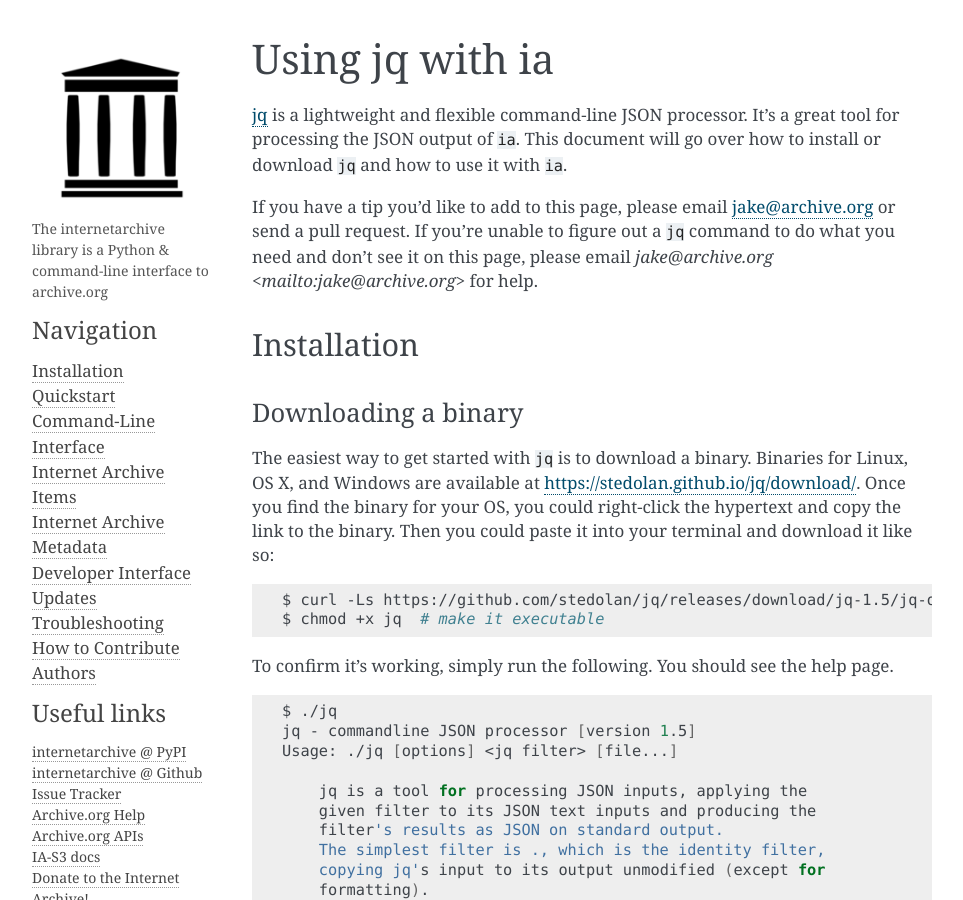
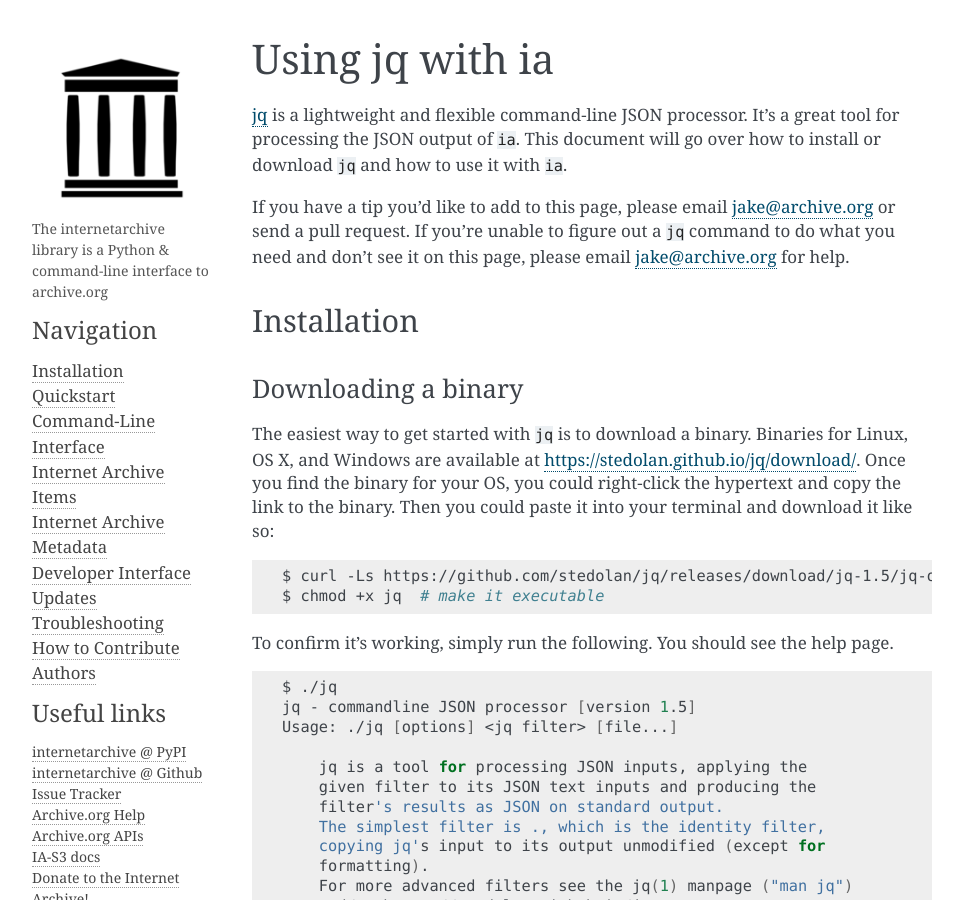
Before and after one commit to jjjake/internetarchive, a Sphinx documentation site: the page built from docs/source/jq.rst, in a window 1280 px wide and 900 px high. Shown: the whole window, without its empty margins (148-1111 px from the left). Built offline with Sphinx 7.4.7, drawn with Linux system fonts in a browser that asks for light colours.

Commit message:
fixed link

```diff
--- a/docs/source/jq.rst
+++ b/docs/source/jq.rst
@@ -8,7 +8,7 @@
 This document will go over how to install or download ``jq`` and how to use it with ``ia``.
 
 If you have a tip you'd like to add to this page, please email `jake@archive.org <mailto:jake@archive.org>`_ or send a pull request.
-If you're unable to figure out a ``jq`` command to do what you need and don't see it on this page, please email  `jake@archive.org <mailto:jake@archive.org>` for help.
+If you're unable to figure out a ``jq`` command to do what you need and don't see it on this page, please email  `jake@archive.org <mailto:jake@archive.org>`_ for help.
 
 Installation
 ------------
```
